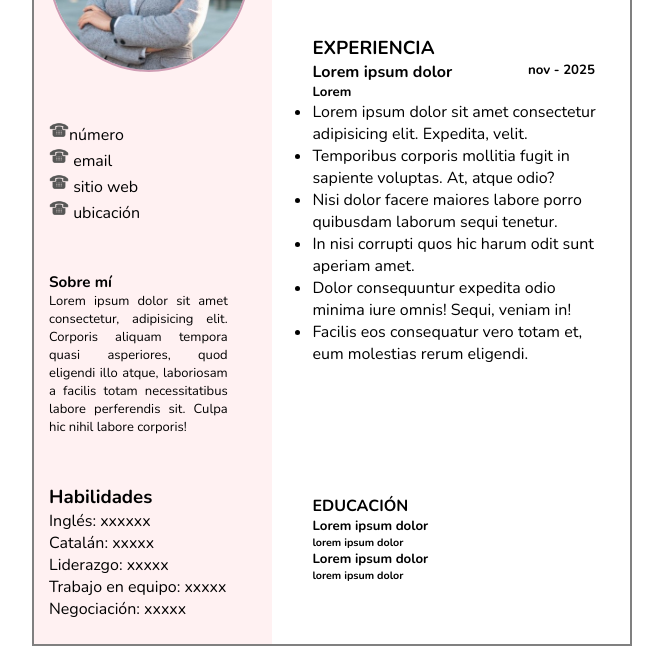
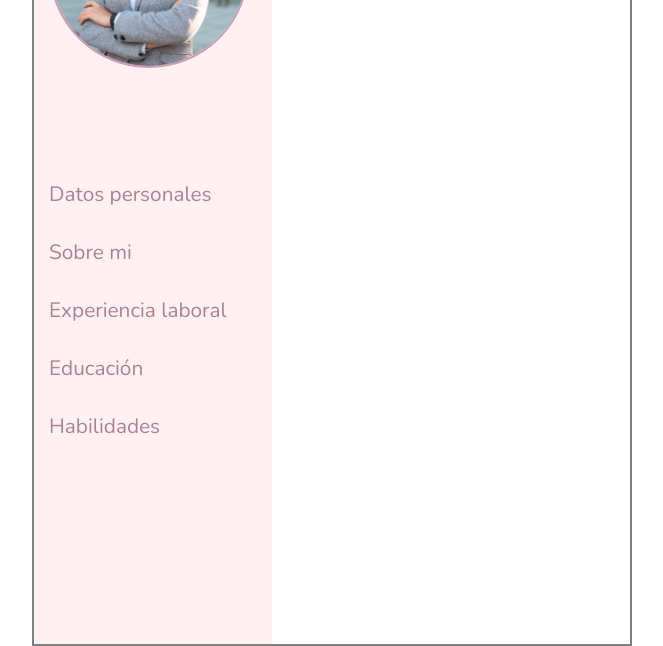
Before and after one commit to daniela-alexander/template_cv, a plain HTML site: page index.html in a window 1280 px wide. Shown: the part 154-800 px from the top of the page, without its empty margins (368-1031 px from the left). Drawn offline with nearby package versions, Linux system fonts and the light colour scheme.

Commit message:
added js and styles css modificated

```diff
--- a/assets/css/estilos.css
+++ b/assets/css/estilos.css
@@ -32,24 +32,28 @@ body{
     width: 40%;
     height: 100%;
     background-color: #FFF1F2;
-    justify-content: space-around;
     padding-left: 15px;
+    padding-top: 20px;
 }
 
 .columna-derecha{
     display: flex;
     flex-direction: column;
-    justify-content: space-evenly;
     width: 60%;
     height: 100%;
-    padding-left: 20px;;
+    padding: 20px;
+}
+
+.presentacion{
+    margin-top: 20%;
 }
 
 .data{
     display: flex;
     flex-direction: column;
-    justify-content: left;
     list-style: none;
+    gap: 30px;
+    margin-top: 50%;
 
 }
 
@@ -58,27 +62,30 @@ body{
     height: 20px;
 }
 
-.sobre_mi{
-    text-align: justify;
-    font-size: 13px;
-    width: 80%;
-}
-
-.habilidades{
-    list-style: none;
-}
-
 .duracion{
     float: right;
     padding-right: 15px;
 }
 
-.tarjeta_educacion{
-    margin-top: 50px;
-    padding: 20px;
+.hidden {
+    display: none !important;
 }
 
-.tarjeta_exp{
-    margin-top: 20px;
-    padding: 20px;
+#contenido {
+    display: flex;
+    margin-top: 50%;
 }
+
+.boton_info{
+    text-decoration: none;
+    color: #ab8295;
+    font-size: 1.3rem;
+}
+
+.boton_info:hover{
+    color: #cb6096;
+}
+
+.active{
+    color: #b7256e;
+}
--- /dev/null
+++ b/assets/js/main.js
@@ -0,0 +1,19 @@
+let botones = document.querySelectorAll('.boton_info');
+let infoContainers = document.querySelectorAll('.info-container');
+
+botones.forEach(function(botonInfo) {
+    botonInfo.addEventListener('click', function(){
+        const target = botonInfo.getAttribute("data-target");
+        const info = document.getElementById(target);
+        infoContainers.forEach(function(container){
+            container.classList.add('hidden');
+        })
+        info.classList.remove('hidden');
+
+        botones.forEach(function(boton) {
+            boton.classList.remove('active');
+        })
+        botonInfo.classList.add('active');
+
+    })
+})
--- a/index.html
+++ b/index.html
@@ -13,29 +13,12 @@
         <div class="columna-izquierda">
             <img class="foto_cv" src="./assets/img/mujer_cv.jpg" alt="mujer cruzada de brazos sonriendo">
 
-            <div>
             <ul class="data">
-                    <li> <img class="img_contacto" src="./assets/img/telefono.png" alt="icono teléfono">número</li>
-                    <li> <img class="img_contacto" src="./assets/img/telefono.png" alt="icono teléfono"> email</li>
-                    <li> <img class="img_contacto" src="./assets/img/telefono.png" alt="icono teléfono"> sitio web</li>
-                    <li> <img class="img_contacto" src="./assets/img/telefono.png" alt="icono teléfono"> ubicación</li>
-                </ul>
-            </div>
-
-            <div class="sobre_mi">
-                <h3>Sobre mí</h3>
-                <p>Lorem ipsum dolor sit amet consectetur, adipisicing elit. Corporis aliquam tempora quasi asperiores,
-                    quod eligendi illo atque, laboriosam a facilis totam necessitatibus labore perferendis sit. Culpa
-                    hic nihil labore corporis!</p>
-            </div>
-
-            <ul class="habilidades">
-                <h3>Habilidades</h3>
-                <li>Inglés: xxxxxx</li>
-                <li>Catalán: xxxxx</li>
-                <li>Liderazgo: xxxxx</li>
-                <li>Trabajo en equipo: xxxxx</li>
-                <li>Negociación: xxxxx</li>
+                <li><a href="#" class="boton_info" data-target="datos_personales">Datos personales</a></li>
+                <li><a href="#" class="boton_info" data-target="sobre_mi">Sobre mi</a></li>
+                <li><a href="#" class="boton_info" data-target="tarjeta_exp">Experiencia laboral</a></li>
+                <li><a href="#" class="boton_info" data-target="tarjeta_educacion">Educación</a></li>
+                <li><a href="#" class="boton_info" data-target="habilidades">Habilidades</a></li>
             </ul>
 
         </div>
@@ -46,7 +29,28 @@
                 <h4 class="profesion">Lorem, ipsum dolor.</h4>
             </div>
 
-            <div class="tarjeta_exp">
+            <div id="contenido">
+                <ul class="info-container hidden" id="datos_personales">
+                    <li> <img class="img_contacto" src="./assets/img/telefono.png" alt="icono teléfono">número</li>
+                    <!--{% if email_profesional2 %}-->
+                    <li> <img class="img_contacto" src="./assets/img/email.png" alt="icono email">
+                        <!--{{ email_profesional2 }}--->email</li>
+                    <!--{% endif %}-->
+                    <li> <img class="img_contacto" src="./assets/img/web.png" alt="icono web"> sitio web</li>
+                    <li> <img class="img_contacto" src="./assets/img/gps.png" alt="icono ubicación"> ubicación</li>
+                </ul>
+
+
+                <div class="info-container hidden" id="sobre_mi">
+                    <h3>Sobre mí</h3>
+                    <p>Lorem ipsum dolor sit amet consectetur, adipisicing elit. Corporis aliquam tempora quasi
+                        asperiores,
+                        quod eligendi illo atque, laboriosam a facilis totam necessitatibus labore perferendis sit.
+                        Culpa
+                        hic nihil labore corporis!</p>
+                </div>
+
+                <div class="info-container hidden" id="tarjeta_exp">
                     <h3>EXPERIENCIA</h3>
                     <div class="titulo_sub">
                         <h5 class="duracion">nov - 2025</h5>
@@ -64,7 +68,7 @@
                     </ul>
                 </div>
 
-            <div class="tarjeta_educacion">
+                <div class="info-container hidden" id="tarjeta_educacion">
                     <h4>EDUCACIÓN</h4>
                     <div class="educacion">
                         <h5>Lorem ipsum dolor</h5>
@@ -75,10 +79,20 @@
                         <h6>lorem ipsum dolor</h6>
                     </div>
                 </div>
+
+                <ul class="info-container hidden" id="habilidades">
+                    <h3>Habilidades</h3>
+                    <li>Inglés: xxxxxx</li>
+                    <li>Catalán: xxxxx</li>
+                    <li>Liderazgo: xxxxx</li>
+                    <li>Trabajo en equipo: xxxxx</li>
+                    <li>Negociación: xxxxx</li>
+                </ul>
+            </div>
         </div>
 
     </main>
-
+    <script src="./assets/js/main.js"></script>
 </body>
 
 </html>
```
Also changed, not shown: assets/img/email.png (added), assets/img/gps.png (added), assets/img/web.png (added). Lines whose indentation alone changed are shown as unchanged.
